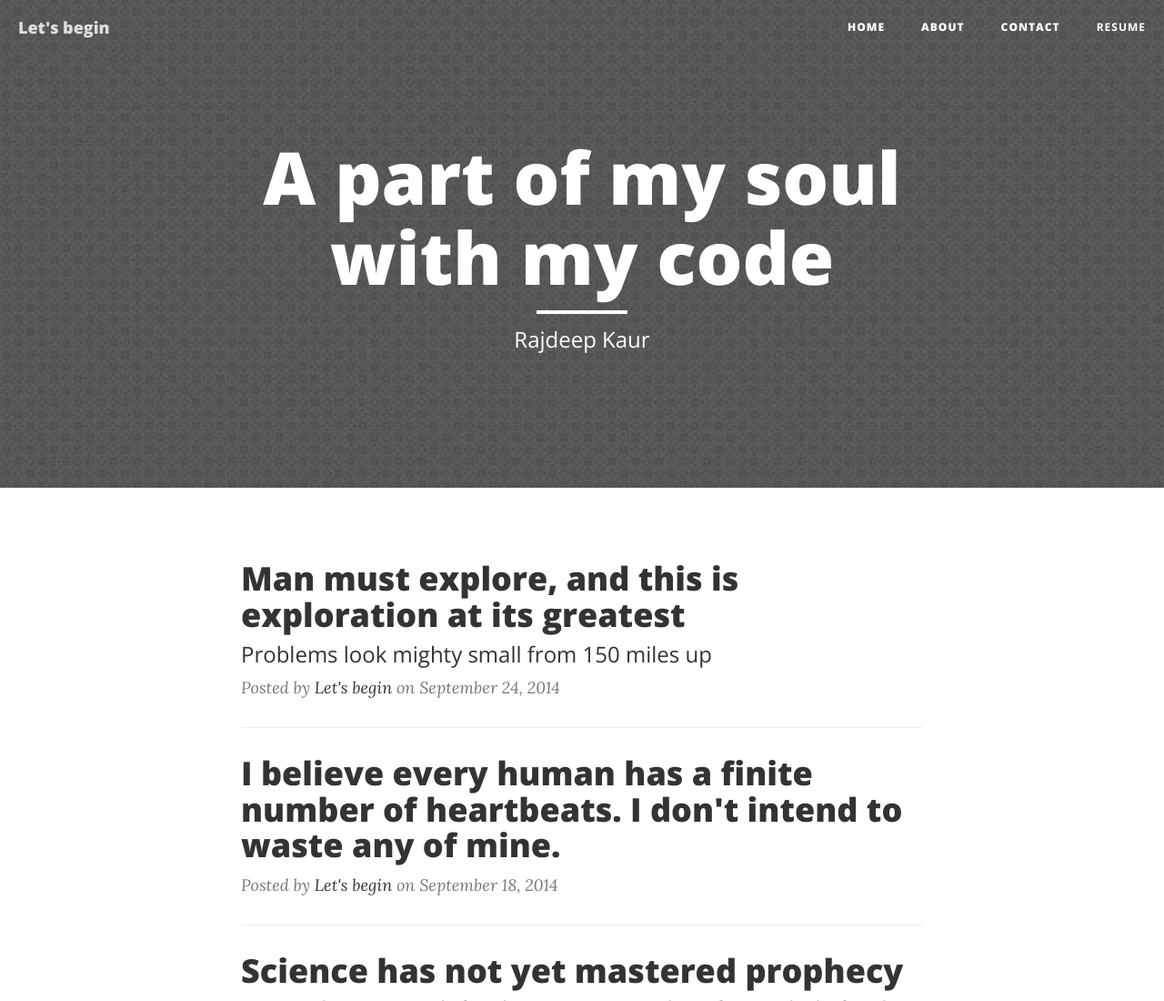
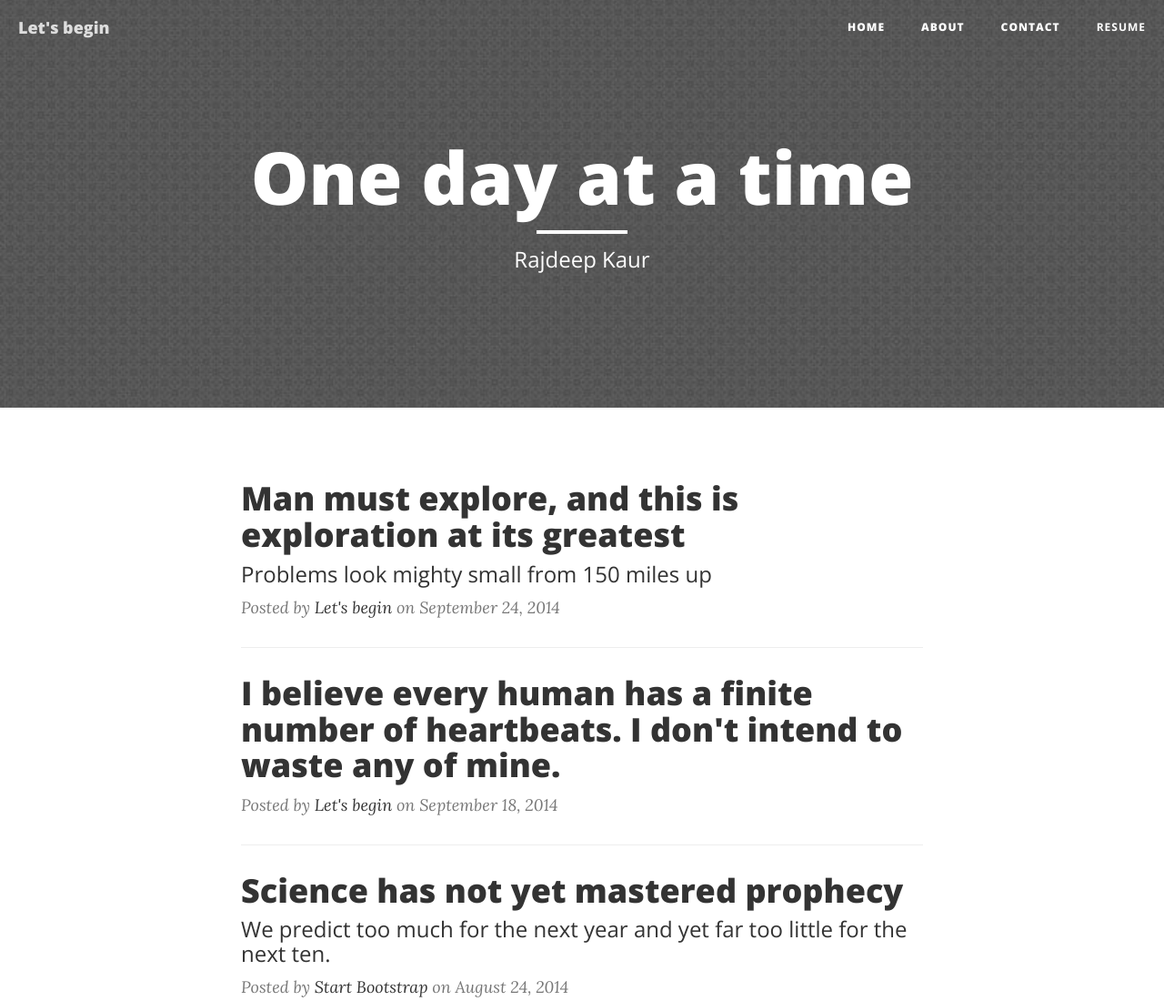
Before and after one commit to clock21am/clock21am.github.io, a website: page index.html in a window 1280 px wide. Shown: the top 1100 px of the page at 91% size. Drawn offline with nearby package versions, Linux system fonts and the light colour scheme.

Commit message:
update headline

```diff
--- a/index.html
+++ b/index.html
@@ -74,7 +74,7 @@
             <div class="row">
                 <div class="col-lg-8 col-lg-offset-2 col-md-10 col-md-offset-1">
                     <div class="site-heading">
-                        <h1>A part of my soul with my code</h1>
+                        <h1>One day at a time</h1>
                         <hr class="small">
                         <span class="subheading">Rajdeep Kaur</span>
                     </div>
```
